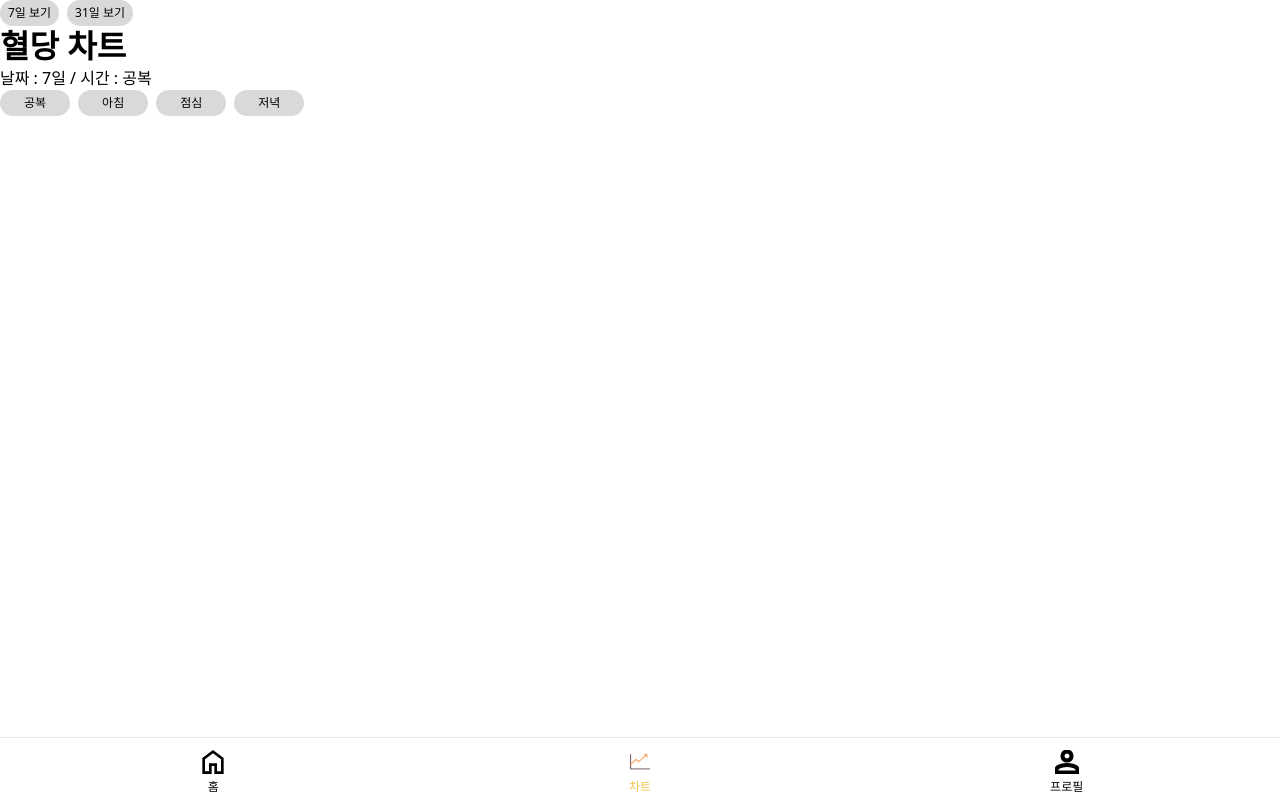
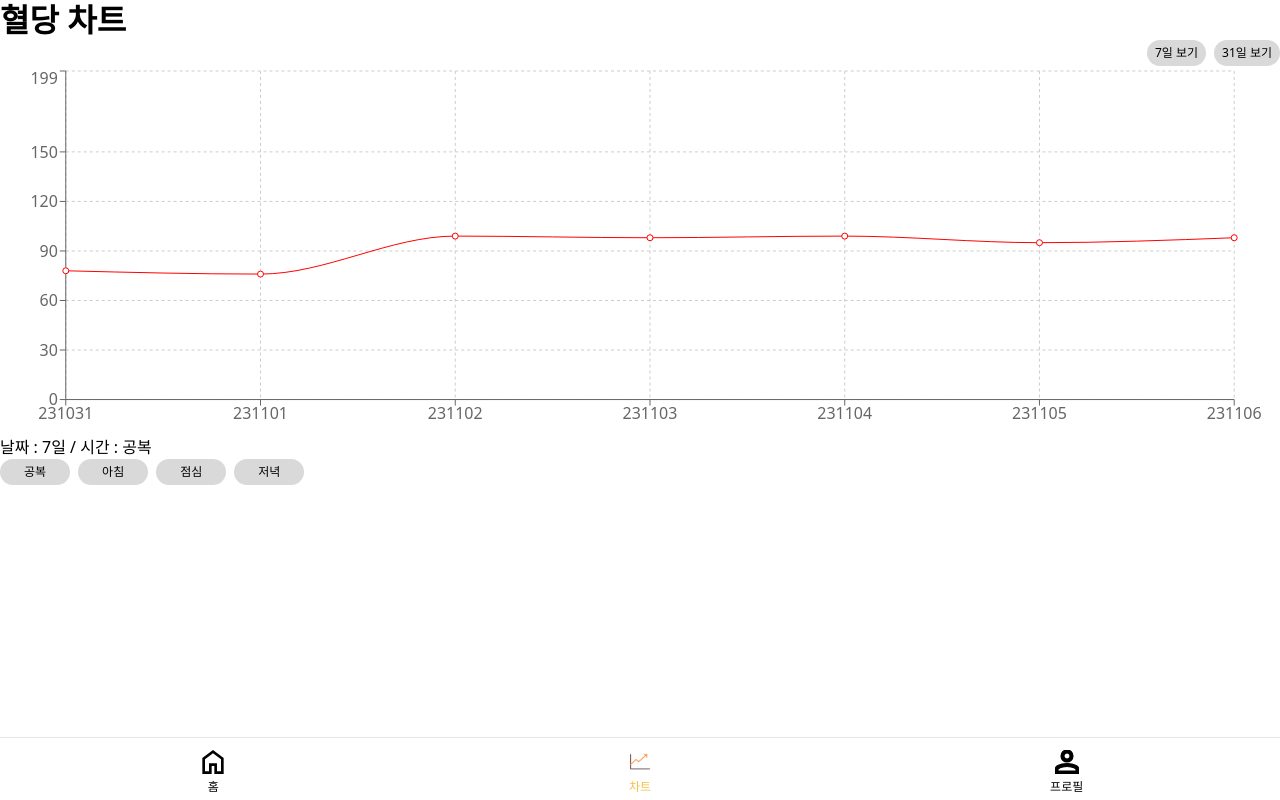
Before and after one commit to BloodSugarManagement/BloodSugar, a Next.js app: page /chart in a window 1280 px wide. Built offline with nearby package versions, Linux system fonts and the light colour scheme.

Commit message:
<feat> : Chart 페이지 추가

```diff
--- a/app/chart/page.tsx
+++ b/app/chart/page.tsx
@@ -1,30 +1,10 @@
-"use client";
-
-import { useState } from "react";
-import ChartCategory from "../components/ChartCategory";
+import ChartSection from "../components/ChartSection";
 
 export default function Chart() {
-  const [date, setDate] = useState<string>("7일");
-  const [time, setTime] = useState<string>("공복");
-
   return (
-    <section>
-      <ul className="flex gap-2">
-        <ChartCategory name="7일 보기" setter={setDate} className="px-2 py-1" />
-        <ChartCategory
-          name="31일 보기"
-          setter={setDate}
-          className="px-2 py-1"
-        />
-      </ul>
+    <>
       <h2 className="text-xl font-extrabold">혈당 차트</h2>
-      날짜 : {date} / 시간 : {time}
-      <ul className="flex gap-2">
-        <ChartCategory name="공복" setter={setTime} className="px-6 py-1" />
-        <ChartCategory name="아침" setter={setTime} className="px-6 py-1" />
-        <ChartCategory name="점심" setter={setTime} className="px-6 py-1" />
-        <ChartCategory name="저녁" setter={setTime} className="px-6 py-1" />
-      </ul>
-    </section>
+      <ChartSection />
+    </>
   );
 }
--- /dev/null
+++ b/app/components/ChartGraph.tsx
@@ -0,0 +1,69 @@
+import {
+  LineChart,
+  Line,
+  XAxis,
+  YAxis,
+  CartesianGrid,
+  Tooltip,
+  ResponsiveContainer,
+} from "recharts";
+
+export default function ChartGraph() {
+  return (
+    <ResponsiveContainer width="100%" height="50%">
+      <LineChart
+        width={500}
+        height={300}
+        data={data}
+        margin={{
+          top: 5,
+          right: 45,
+          left: 5,
+          bottom: 5,
+        }}
+      >
+        <CartesianGrid strokeDasharray="3 3" />
+        <XAxis dataKey="date" />
+        <YAxis tickCount={8} domain={[0, "dataMax + 100"]} />
+        <Tooltip />
+        <Line
+          type="monotone"
+          dataKey="bs"
+          stroke="#ff0000"
+          activeDot={{ r: 8 }}
+        />
+      </LineChart>
+    </ResponsiveContainer>
+  );
+}
+
+const data = [
+  {
+    date: "231031",
+    bs: 78,
+  },
+  {
+    date: "231101",
+    bs: 76,
+  },
+  {
+    date: "231102",
+    bs: 99,
+  },
+  {
+    date: "231103",
+    bs: 98,
+  },
+  {
+    date: "231104",
+    bs: 99,
+  },
+  {
+    date: "231105",
+    bs: 95,
+  },
+  {
+    date: "231106",
+    bs: 98,
+  },
+];
--- /dev/null
+++ b/app/components/ChartSection.tsx
@@ -0,0 +1,31 @@
+"use client";
+
+import { useState } from "react";
+import ChartCategory from "./ChartCategory";
+import ChartGraph from "./ChartGraph";
+
+export default function ChartSection() {
+  const [date, setDate] = useState<string>("7일");
+  const [time, setTime] = useState<string>("공복");
+
+  return (
+    <section className="h-full">
+      <ul className="flex justify-end gap-2">
+        <ChartCategory name="7일 보기" setter={setDate} className="px-2 py-1" />
+        <ChartCategory
+          name="31일 보기"
+          setter={setDate}
+          className="px-2 py-1"
+        />
+      </ul>
+      <ChartGraph />
+      날짜 : {date} / 시간 : {time}
+      <ul className="flex gap-2">
+        <ChartCategory name="공복" setter={setTime} className="px-6 py-1" />
+        <ChartCategory name="아침" setter={setTime} className="px-6 py-1" />
+        <ChartCategory name="점심" setter={setTime} className="px-6 py-1" />
+        <ChartCategory name="저녁" setter={setTime} className="px-6 py-1" />
+      </ul>
+    </section>
+  );
+}
--- a/package.json
+++ b/package.json
@@ -13,7 +13,8 @@
   "dependencies": {
     "next": "13.5.6",
     "react": "^18",
-    "react-dom": "^18"
+    "react-dom": "^18",
+    "recharts": "^2.9.2"
   },
   "devDependencies": {
     "@types/node": "^20",
```
Also changed, not shown: 1 other file (tests, documents, lock files or other folders).
